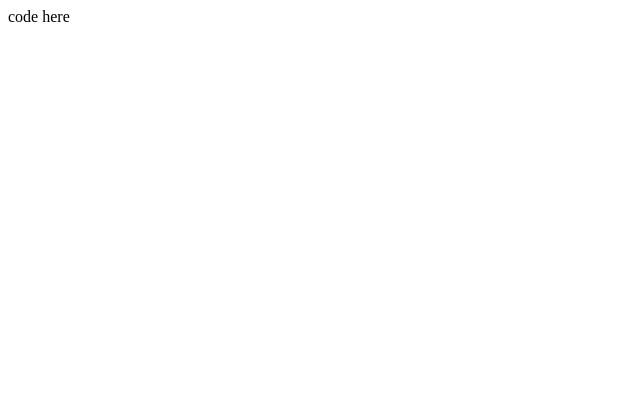
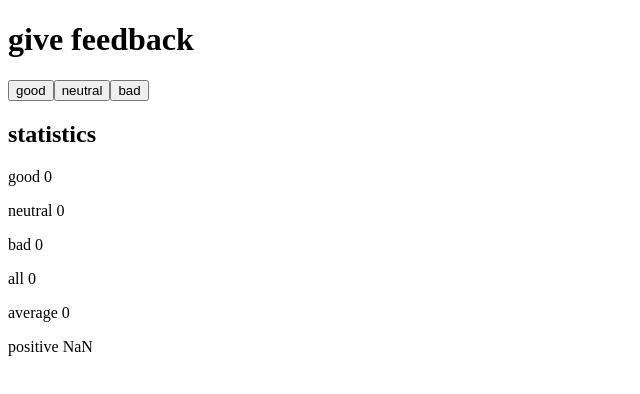
Before and after one commit to davidEsparza7902/fso-solutions, a React (Vite) app in the folder part1/unicafe/: page / in a window 1280 px wide. Shown: the top 394 px of the page, without its empty margins (0-640 px from the left). Built offline with nearby package versions, Linux system fonts and the light colour scheme.

Commit message:
add exercise 1.7

```diff
--- a/part1/unicafe/src/App.jsx
+++ b/part1/unicafe/src/App.jsx
@@ -1,12 +1,28 @@
 import { useState } from 'react'
-
+const Button = ({ text, handleClick }) => {
+  return <button onClick={handleClick}>{text}</button>
+}
 const App = () => {
   // save clicks of each button to its own state
   const [good, setGood] = useState(0)
   const [neutral, setNeutral] = useState(0)
   const [bad, setBad] = useState(0)
 
-  return <div>code here</div>
+  return (
+    <div>
+      <h1>give feedback</h1>
+      <Button text="good" handleClick={() => setGood(good + 1)} />
+      <Button text="neutral" handleClick={() => setNeutral(neutral + 1)} />
+      <Button text="bad" handleClick={() => setBad(bad + 1)} />
+      <h2>statistics</h2>
+      <p>good {good}</p>
+      <p>neutral {neutral}</p>
+      <p>bad {bad}</p>
+      <p>all {good + neutral + bad}</p>
+      <p>average {(good + neutral + bad) / 3}</p>
+      <p>positive {(good * 100) / (good + neutral + bad)}</p>
+    </div>
+  )
 }
 
 export default App
```
